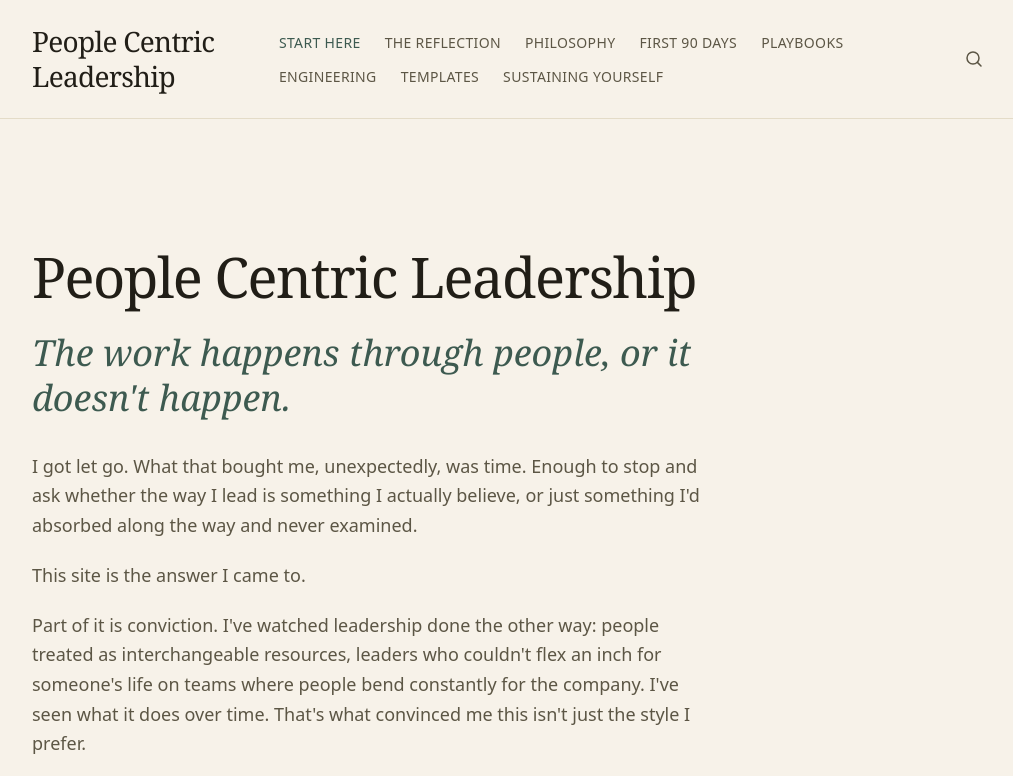
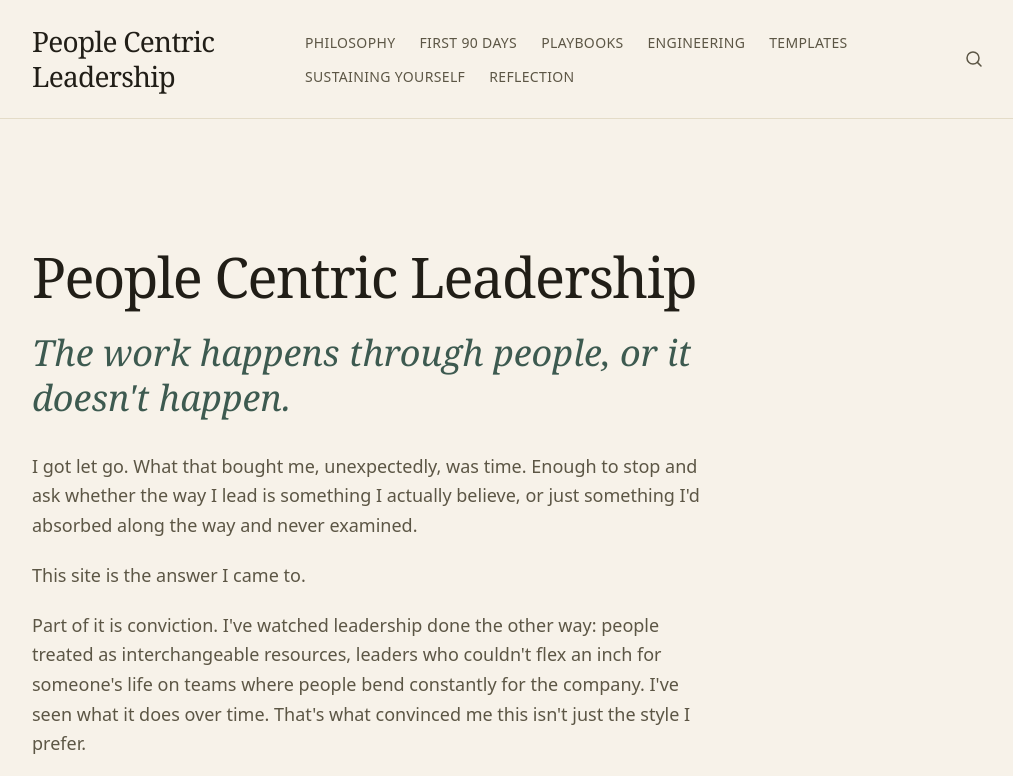
Before and after one commit to rob-legood/pcl, an Astro site: page / in a window 1280 px wide. Shown: the top 776 px of the page, without its empty margins (128-1141 px from the left). Built offline with nearby package versions, Linux system fonts and the light colour scheme; Astro itself is replaced by a stand-in of ours.

Commit message:
Nav fixes

```diff
--- a/src/components/Header.astro
+++ b/src/components/Header.astro
@@ -7,14 +7,13 @@ interface NavItem {
 }
 
 const navItems: NavItem[] = [
-  { label: 'Start Here', href: '/' },
-  { label: 'The Reflection', href: '/reflection' },
   { label: 'Philosophy', href: '/philosophy' },
   { label: 'First 90 Days', href: '/first-90-days' },
   { label: 'Playbooks', href: '/playbooks' },
   { label: 'Engineering', href: '/engineering' },
   { label: 'Templates', href: '/templates' },
   { label: 'Sustaining Yourself', href: '/sustaining-yourself' },
+  { label: 'Reflection', href: '/reflection' },
 ];
 
 const path = Astro.url.pathname;
@@ -34,7 +33,7 @@ const isCurrent = (href: string) =>
     </a>
 
     <nav aria-label="Primary" class="hidden lg:block">
-      <ul class="flex flex-wrap items-center gap-x-6 gap-y-1">
+      <ul class="flex flex-wrap items-left gap-x-6 gap-y-1">
         {
           navItems.map((item) => (
             <li>
@@ -42,9 +41,9 @@ const isCurrent = (href: string) =>
                 href={item.href}
                 aria-current={isCurrent(item.href) ? 'page' : undefined}
                 class:list={[
-                  'text-xs uppercase tracking-wide no-underline transition-colors',
+                  'text-sm uppercase tracking-wide no-underline transition-colors',
                   isCurrent(item.href)
-                    ? 'text-accent'
+                    ? 'font-bold text-accent-strong'
                     : 'text-ink-muted hover:text-ink',
                 ]}
               >
@@ -96,7 +95,7 @@ const isCurrent = (href: string) =>
               aria-current={isCurrent(item.href) ? 'page' : undefined}
               class:list={[
                 'block py-4 text-sm uppercase tracking-wide no-underline',
-                isCurrent(item.href) ? 'text-accent' : 'text-ink-muted',
+                isCurrent(item.href) ? 'font-medium text-accent-strong' : 'text-ink-muted',
               ]}
             >
               {item.label}
```
